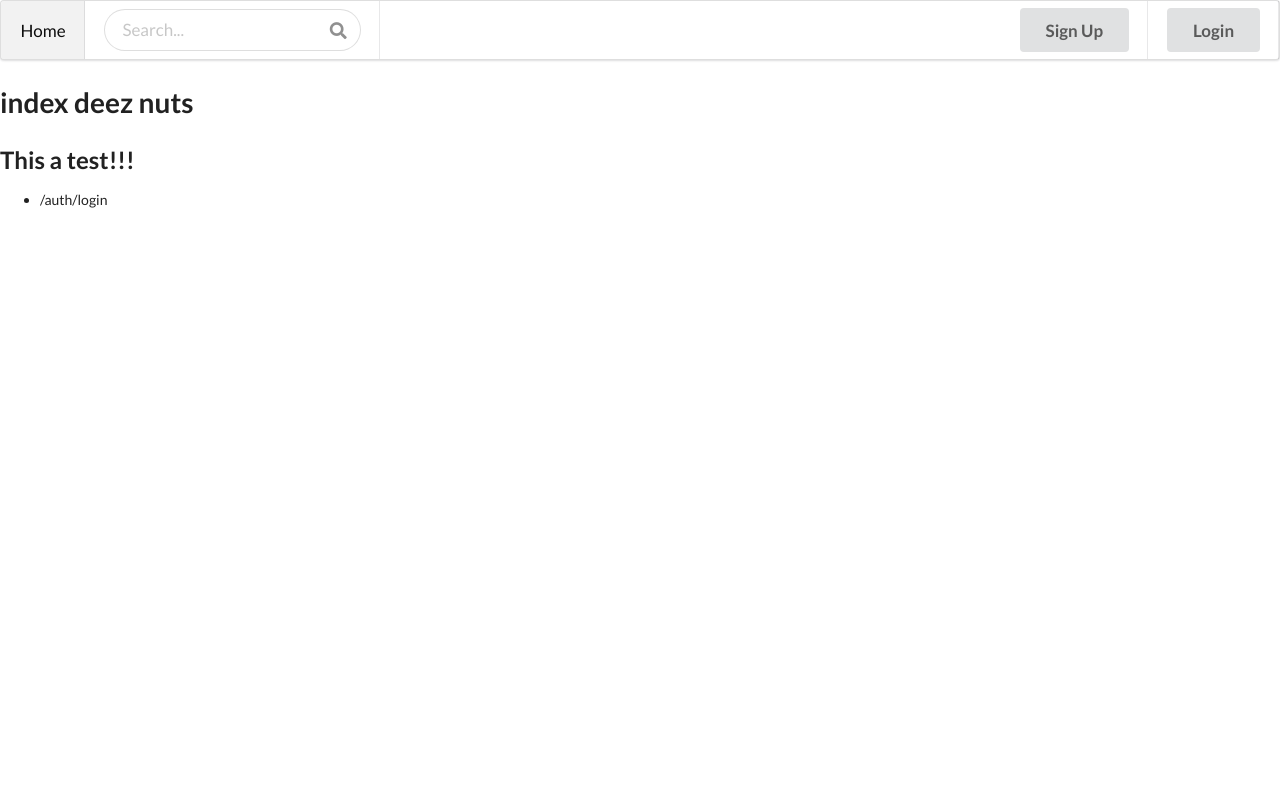
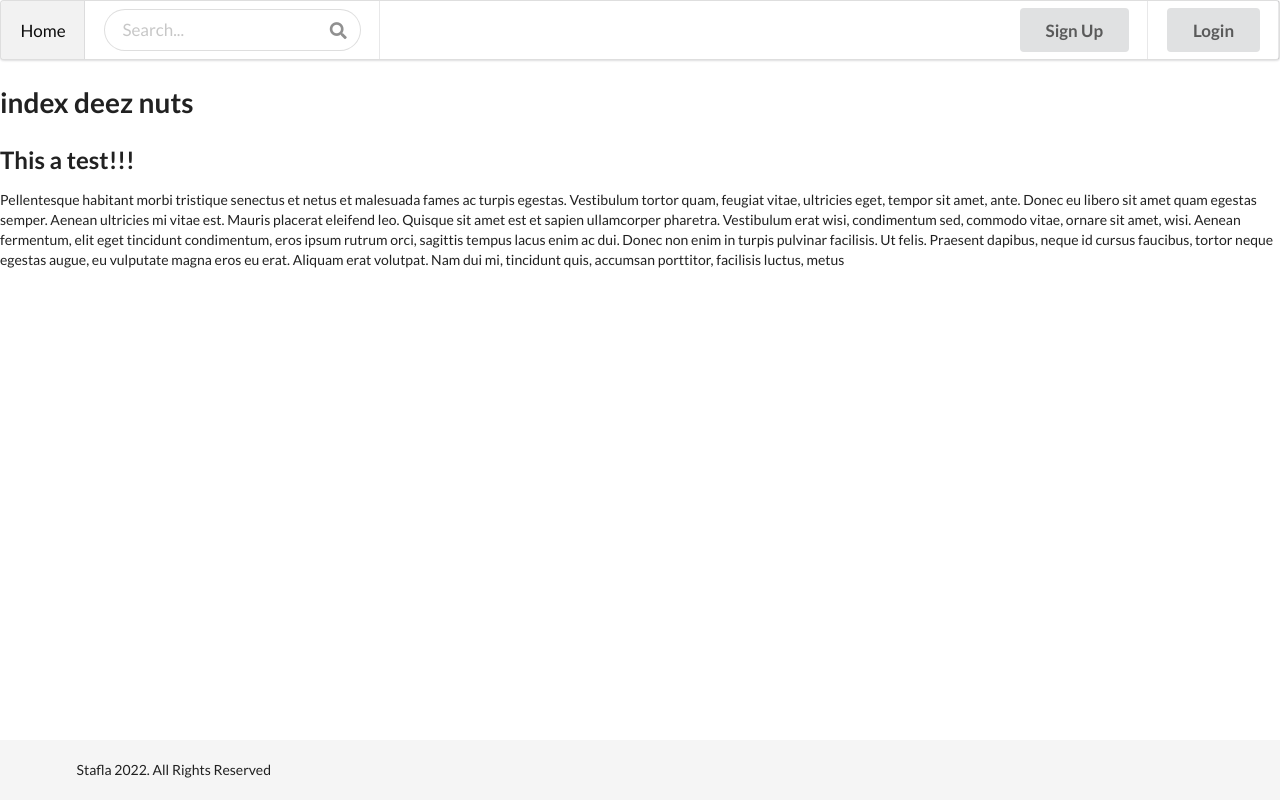
Before and after one commit to vefthroun4/Stafla, a Flask app: page / in a window 1280 px wide. Run offline with Flask 2, Linux system fonts and the light colour scheme; some libraries are stand-ins or nearby versions.

Commit message:
Added footer

```diff
--- a/app/templates/footer.html
+++ b/app/templates/footer.html
@@ -1,3 +1,53 @@
-<ul>
-    <li>{{url_for("auth.login")}}</li>
-</ul>
+
+<style type="text/css">
+    html {
+      position: relative;
+      min-height: 100%;
+      height: unset;
+    }
+
+    body {
+      padding-bottom: 14px;
+      margin-bottom: 60px;
+      -webkit-font-smoothing: antialiased;
+      -moz-font-smoothing: grayscale;
+    }
+
+    .ui.container h1.ui.huge.header {
+      font-family: "Helvetica Neue", Helvetica, Arial, sans-serif;
+      font-weight: 500;
+      margin-top: 40px;
+      font-size: 36px;
+    }
+
+    footer {
+      position: absolute;
+      bottom: 0;
+      width: 100%;
+      height: 60px;
+      padding-top: 20px;
+      padding-bottom: 20px;
+      background-color: #f5f5f5;
+      margin-top: 0;
+      margin-bottom: 0;
+    }
+
+    footer p {
+      font-family: "Helvetica Neue", Helvetica, Arial, sans-serif;
+      color: #777777;
+    }
+
+    p.lead {
+      font-family: "Helvetica Neue", Helvetica, Arial, sans-serif;
+      font-size: 21px;
+      color: #333333;
+      line-height: 1.4;
+      font-weight: 300;
+    }
+  </style>
+ <footer>
+    <div class="ui container">
+        Stafla 2022. All Rights Reserved
+    </div>
+    </div>
+</footer>
--- a/app/templates/index.html
+++ b/app/templates/index.html
@@ -2,4 +2,5 @@
 {%block content %}
 <h1>index deez nuts</h1>
     <h2>This a test!!!</h2>
+    <p>Pellentesque habitant morbi tristique senectus et netus et malesuada fames ac turpis egestas. Vestibulum tortor quam, feugiat vitae, ultricies eget, tempor sit amet, ante. Donec eu libero sit amet quam egestas semper. Aenean ultricies mi vitae est. Mauris placerat eleifend leo. Quisque sit amet est et sapien ullamcorper pharetra. Vestibulum erat wisi, condimentum sed, commodo vitae, ornare sit amet, wisi. Aenean fermentum, elit eget tincidunt condimentum, eros ipsum rutrum orci, sagittis tempus lacus enim ac dui. Donec non enim in turpis pulvinar facilisis. Ut felis. Praesent dapibus, neque id cursus faucibus, tortor neque egestas augue, eu vulputate magna eros eu erat. Aliquam erat volutpat. Nam dui mi, tincidunt quis, accumsan porttitor, facilisis luctus, metus</p>
 {% endblock %}
```
